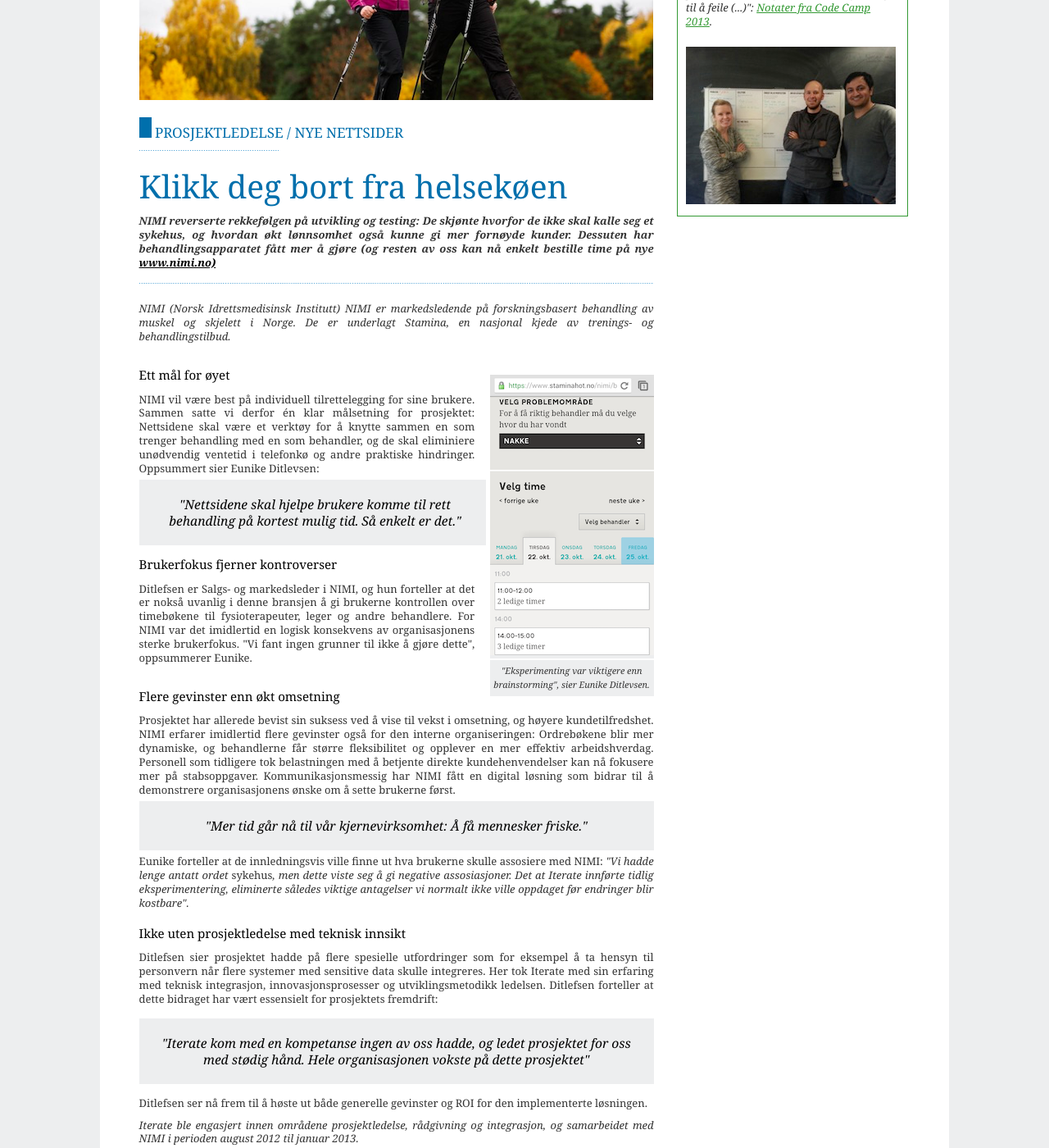
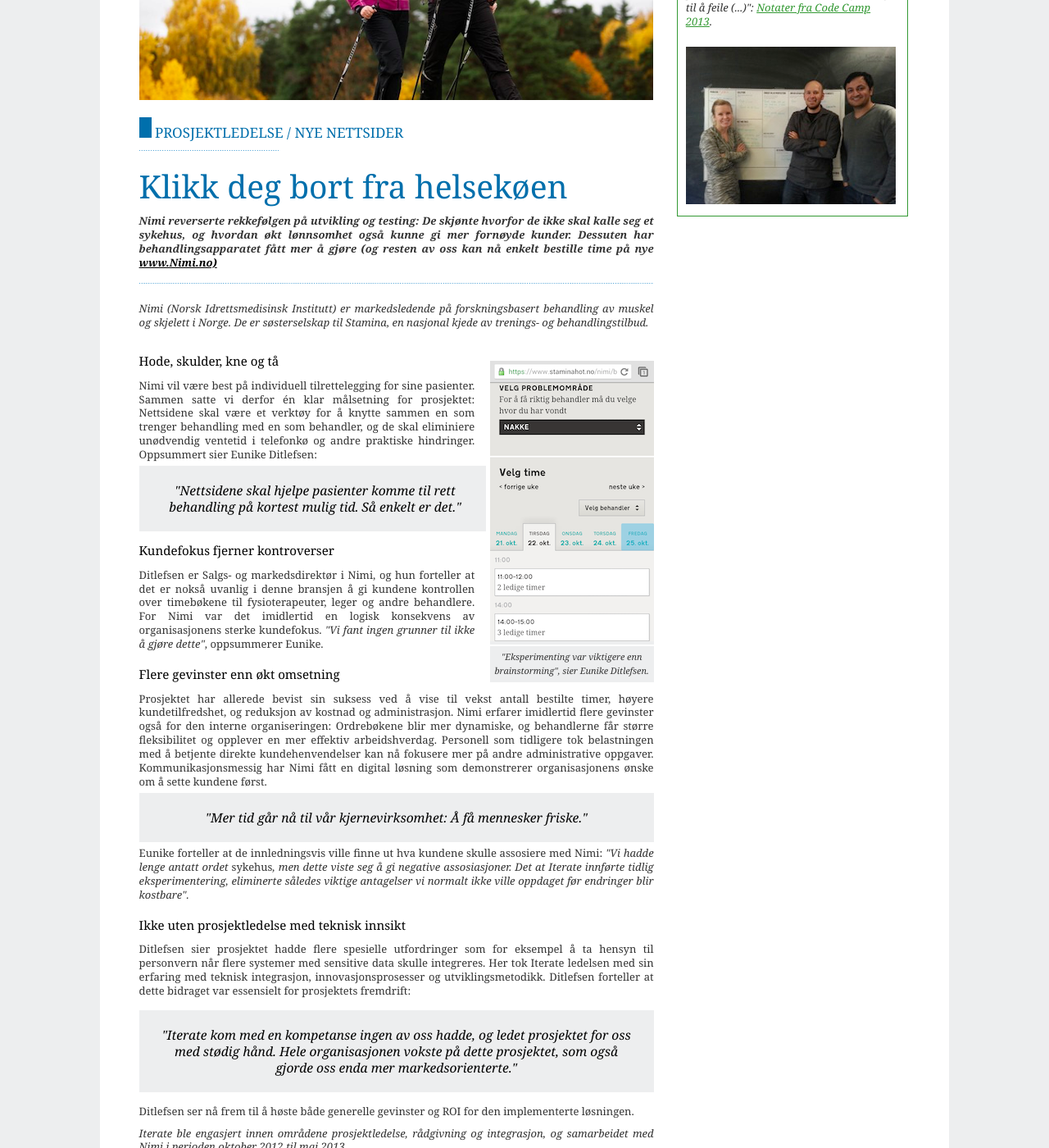
Before and after one commit to therese1g1/iterate.github.com, a Jekyll site: the page built from referanser/nimi/fag/index.html, in a window 1280 px wide and 1400 px high, scrolled down 346 px. Shown: the whole window at 82% size. Built offline with Jekyll 4.4.1, drawn with Linux system fonts in a browser that asks for light colours; some of the changed text lies outside the part shown.

Commit message:
Feedback from customer

```diff
--- a/referanser/nimi/fag/index.html
+++ b/referanser/nimi/fag/index.html
@@ -10,8 +10,17 @@ title: Iterate
 
 <article class="mainarticle fag">
 
+<!--
+
+Nimi -> Nimi
+Fjerne kommentar om "sykehus" (få annet eksempel fra Kim)
+Kunde og pasient (ikke bruker)
+
+
+-->
+
 <header>
-  <img src="/static/images/nimi-staver-627x280.png" alt="">
+  <img src="/static/images/Nimi-staver-627x280.png" alt="">
 
   <h2>
     <div class="marker"></div>
@@ -20,35 +29,35 @@ title: Iterate
   <img src="/static/images/border_dotted_blue-170x1.png" alt="border">
   <h1>Klikk deg bort fra helsekøen</h1>
 
-  <p>NIMI reverserte rekkefølgen på utvikling og testing: De skjønte hvorfor de ikke skal kalle seg et sykehus, og hvordan økt lønnsomhet også kunne gi mer fornøyde kunder. Dessuten har behandlingsapparatet fått mer å gjøre (og resten av oss kan nå enkelt bestille time på nye <a href="https://www.staminahot.no/nimi/">www.nimi.no)</a></p>
+  <p>Nimi reverserte rekkefølgen på utvikling og testing: De skjønte hvorfor de ikke skal kalle seg et sykehus, og hvordan økt lønnsomhet også kunne gi mer fornøyde kunder. Dessuten har behandlingsapparatet fått mer å gjøre (og resten av oss kan nå enkelt bestille time på nye <a href="https://www.staminahot.no/Nimi/">www.Nimi.no)</a></p>
 
   <img src="/static/images/border_dotted_blue-640x1.png" alt="border">
 </header>
-<p style="font-style : italic">NIMI (Norsk Idrettsmedisinsk Institutt) NIMI er markedsledende på forskningsbasert behandling av muskel og skjelett i Norge. De er underlagt Stamina, en nasjonal kjede av trenings- og behandlingstilbud.<div style="background : #EDEEEF; width : 200px; float:right; margin-top : 25pt; margin-left : 10pt; border-left : 4pt solid #fff"><img src="/static/images/nimi-mobildump-200x342.png" /><p style="border-top: 2pt solid #fff; font-style: italic; font-size : smaller; text-align : center">"Eksperimenting var viktigere enn brainstorming", sier Eunike Ditlevsen.</p></div> </p>
+<p style="font-style : italic">Nimi (Norsk Idrettsmedisinsk Institutt) er markedsledende på forskningsbasert behandling av muskel og skjelett i Norge. De er søsterselskap til Stamina, en nasjonal kjede av trenings- og behandlingstilbud.<div style="background : #EDEEEF; width : 200px; float:right; margin-top : 25pt; margin-left : 10pt; border-left : 4pt solid #fff"><img src="/static/images/Nimi-mobildump-200x342.png" /><p style="border-top: 2pt solid #fff; font-style: italic; font-size : smaller; text-align : center">"Eksperimenting var viktigere enn brainstorming", sier Eunike Ditlefsen.</p></div> </p>
 
-<h2>Ett mål for øyet</h2>
-<p>NIMI vil være best på individuell tilrettelegging for sine brukere. Sammen satte vi derfor én klar målsetning for prosjektet: Nettsidene skal være et verktøy for å knytte sammen en som trenger behandling med en som behandler, og de skal eliminiere unødvendig ventetid i telefonkø og andre praktiske hindringer. Oppsummert sier Eunike Ditlevsen: </p>
-<div class="quote">"Nettsidene skal hjelpe brukere komme til rett behandling på kortest mulig tid. Så enkelt er det."</div>
+<h2>Hode, skulder, kne og tå</h2>
+<p>Nimi vil være best på individuell tilrettelegging for sine pasienter. Sammen satte vi derfor én klar målsetning for prosjektet: Nettsidene skal være et verktøy for å knytte sammen en som trenger behandling med en som behandler, og de skal eliminiere unødvendig ventetid i telefonkø og andre praktiske hindringer. Oppsummert sier Eunike Ditlefsen: </p>
+<div class="quote">"Nettsidene skal hjelpe pasienter komme til rett behandling på kortest mulig tid. Så enkelt er det."</div>
 
-<h2>Brukerfokus fjerner kontroverser</h2>
-<p>Ditlefsen er Salgs- og markedsleder i NIMI, og hun forteller at det er nokså uvanlig i denne bransjen å gi brukerne kontrollen over timebøkene til fysioterapeuter, leger og andre behandlere. For NIMI var det imidlertid en logisk konsekvens av organisasjonens sterke brukerfokus. "Vi fant ingen grunner til ikke å gjøre dette"</i>, oppsummerer Eunike.<p>
+<h2>Kundefokus fjerner kontroverser</h2>
+<p>Ditlefsen er Salgs- og markedsdirektør i Nimi, og hun forteller at det er nokså uvanlig i denne bransjen å gi kundene kontrollen over timebøkene til fysioterapeuter, leger og andre behandlere. For Nimi var det imidlertid en logisk konsekvens av organisasjonens sterke kundefokus. <i>"Vi fant ingen grunner til ikke å gjøre dette"</i>, oppsummerer Eunike.
 </p>
 
 <h2>Flere gevinster enn økt omsetning</h2>
-<p>Prosjektet har allerede bevist sin suksess ved å vise til vekst i omsetning, og høyere kundetilfredshet. NIMI erfarer imidlertid flere gevinster også for den interne organiseringen: Ordrebøkene blir mer dynamiske, og behandlerne får større fleksibilitet og opplever en mer effektiv arbeidshverdag. Personell som tidligere tok belastningen med å betjente direkte kundehenvendelser kan nå fokusere mer på stabsoppgaver. Kommunikasjonsmessig har NIMI fått en digital løsning som bidrar til å demonstrere organisasjonens ønske om å sette brukerne først.</p>
+<p>Prosjektet har allerede bevist sin suksess ved å vise til vekst antall bestilte timer, høyere kundetilfredshet, og reduksjon av kostnad og administrasjon. Nimi erfarer imidlertid flere gevinster også for den interne organiseringen: Ordrebøkene blir mer dynamiske, og behandlerne får større fleksibilitet og opplever en mer effektiv arbeidshverdag. Personell som tidligere tok belastningen med å betjente direkte kundehenvendelser kan nå fokusere mer på andre administrative oppgaver. Kommunikasjonsmessig har Nimi fått en digital løsning som demonstrerer organisasjonens ønske om å sette kundene først.</p>
 <div class="quote">"Mer tid går nå til vår kjernevirksomhet: Å få mennesker friske."</div>
 
-<p>Eunike forteller at de innledningsvis ville finne ut hva brukerne skulle assosiere med NIMI: <i>"Vi hadde lenge antatt ordet </i>sykehus<i>, men dette viste seg å gi negative assosiasjoner. Det at Iterate innførte tidlig eksperimentering, eliminerte således viktige antagelser vi normalt ikke ville oppdaget før endringer blir kostbare".</i></p>
+<p>Eunike forteller at de innledningsvis ville finne ut hva kundene skulle assosiere med Nimi: <i>"Vi hadde lenge antatt ordet </i>sykehus<i>, men dette viste seg å gi negative assosiasjoner. Det at Iterate innførte tidlig eksperimentering, eliminerte således viktige antagelser vi normalt ikke ville oppdaget før endringer blir kostbare".</i></p>
 
 <h2>Ikke uten prosjektledelse med teknisk innsikt</h2>
-<p>Ditlefsen sier prosjektet hadde på flere spesielle utfordringer som for eksempel å ta hensyn til personvern når flere systemer med sensitive data skulle integreres. Her tok Iterate med sin erfaring med teknisk integrasjon, innovasjonsprosesser og utviklingsmetodikk ledelsen. Ditlefsen forteller at dette bidraget har vært essensielt for prosjektets fremdrift:</p>
+<p>Ditlefsen sier prosjektet hadde flere spesielle utfordringer som for eksempel å ta hensyn til personvern når flere systemer med sensitive data skulle integreres. Her tok Iterate ledelsen med sin erfaring med teknisk integrasjon, innovasjonsprosesser og utviklingsmetodikk. Ditlefsen forteller at dette bidraget var essensielt for prosjektets fremdrift:</p>
 
-<p><div class="quote">"Iterate kom med en kompetanse ingen av oss hadde, og ledet prosjektet for oss med stødig hånd. Hele organisasjonen vokste på dette prosjektet"</div></p>
+<p><div class="quote">"Iterate kom med en kompetanse ingen av oss hadde, og ledet prosjektet for oss med stødig hånd. Hele organisasjonen vokste på dette prosjektet, som også gjorde oss enda mer markedsorienterte."</div></p>
 
-<p>Ditlefsen ser nå frem til å høste ut både generelle gevinster og ROI for den implementerte løsningen.</p>
+<p>Ditlefsen ser nå frem til å høste både generelle gevinster og ROI for den implementerte løsningen.</p>
 
-<p><i>Iterate ble engasjert innen områdene prosjektledelse, rådgivning og integrasjon, og samarbeidet med NIMI i perioden august 2012 til januar 2013.</i></p>
-<p>Prøv tjenesten her: <a href="https://www.staminahot.no/nimi/">http://nimi.no</a></p>
+<p><i>Iterate ble engasjert innen områdene prosjektledelse, rådgivning og integrasjon, og samarbeidet med Nimi i perioden oktober 2012 til mai 2013.</i></p>
+<p>Prøv tjenesten her: <a href="https://www.staminahot.no/Nimi/">http://Nimi.no</a></p>
 </article>
  </div>
           <aside class="grid_5 omega">
```
